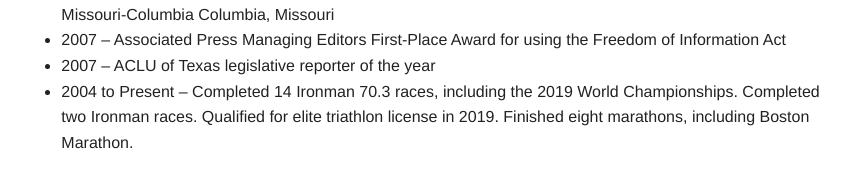
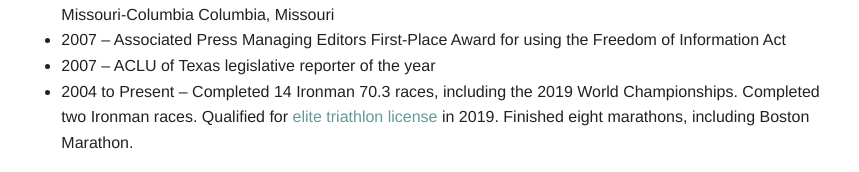
Before and after one commit to BrandiGrissom/resume, a Jekyll site: the page built from index.html, in a window 1280 px wide and 900 px high, scrolled down 2349 px. Shown: the part 725-897 px from the top of the window, without its empty margins (207-1066 px from the left). Built offline with Jekyll 4.4.1, drawn with Linux system fonts in a browser that asks for light colours; part of the change alters nothing that is shown.

```diff
--- a/index.html
+++ b/index.html
@@ -200,7 +200,7 @@ layout: default
         2007 – ACLU of Texas legislative reporter of the year
       </li>
       <li>
-        2004 to Present – Completed 14 Ironman 70.3 races, including the 2019 World Championships. Completed two Ironman races. Qualified for elite triathlon license in 2019. Finished eight marathons, including Boston Marathon.
+        2004 to Present – Completed 14 Ironman 70.3 races, including the 2019 World Championships. Completed two Ironman races. Qualified for <a href="https://www.brandiswicegood.com/blog/2019/12/1/b9ah34j1x2gey2c5189bx7mt8q0j0i">elite triathlon license</a> in 2019. Finished eight marathons, including Boston Marathon.
       </li>
     </ul>
   </section>
```
